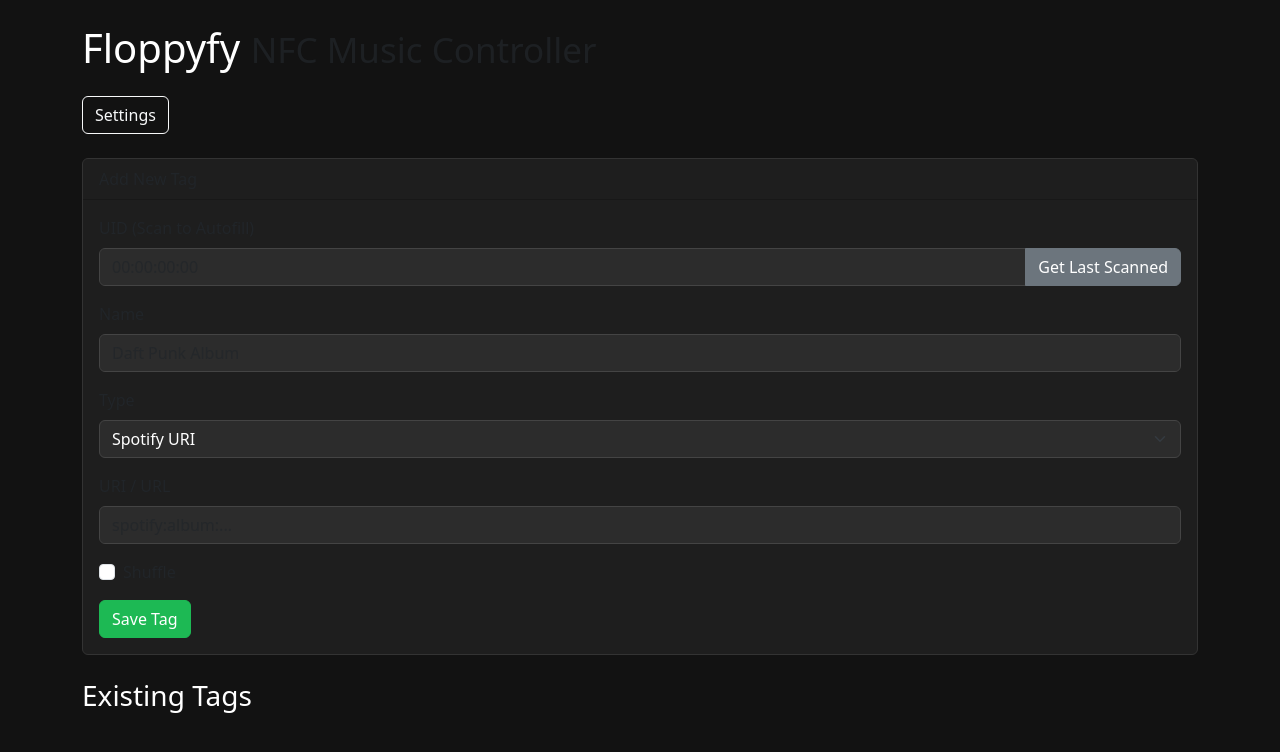
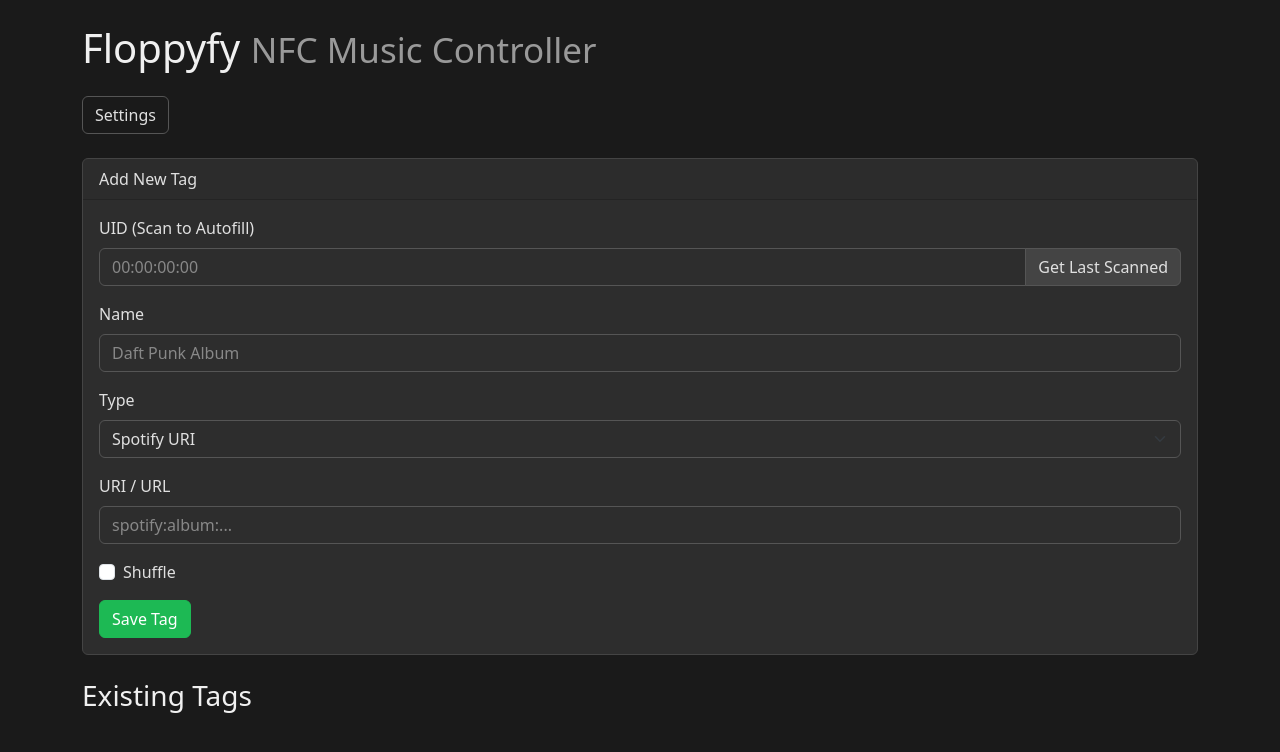
Before and after one commit to janniklas-jakob/floppyfy, a Flask app: page / in a window 1280 px wide. Shown: the top 752 px of the page. Run offline with Flask 3, Linux system fonts and the light colour scheme.

Commit message:
Make Web UI readable

```diff
--- a/src/templates/index.html
+++ b/src/templates/index.html
@@ -8,30 +8,95 @@
     <link href="https://cdn.jsdelivr.net/npm/bootstrap@5.3.0/dist/css/bootstrap.min.css" rel="stylesheet">
     <style>
         body {
-            background-color: #121212;
-            color: #ffffff;
+            background-color: #1a1a1a;
+            color: #e0e0e0 !important;
         }
 
         .card {
-            background-color: #1e1e1e;
-            border-color: #333;
+            background-color: #2d2d2d;
+            border: 1px solid #444;
+            color: #e0e0e0 !important;
+        }
+
+        .card-title,
+        .card-subtitle,
+        .card-text,
+        .card-body {
+            color: #e0e0e0 !important;
         }
 
         .form-control,
         .form-select {
-            background-color: #2c2c2c;
-            border-color: #444;
-            color: #fff;
+            background-color: #2d2d2d;
+            border-color: #555;
+            color: #e0e0e0 !important;
+        }
+
+        .form-control::placeholder {
+            color: #888;
+        }
+
+        .form-label,
+        .form-check-label {
+            color: #e0e0e0 !important;
         }
 
         .btn-primary {
             background-color: #1db954;
             border-color: #1db954;
+            color: #fff !important;
         }
 
         .btn-primary:hover {
             background-color: #1ed760;
             border-color: #1ed760;
+        }
+
+        .btn-secondary {
+            background-color: #444;
+            border-color: #555;
+            color: #e0e0e0 !important;
+        }
+
+        .btn-secondary:hover {
+            background-color: #555;
+        }
+
+        .btn-danger {
+            background-color: #dc3545;
+            color: #fff !important;
+        }
+
+        .btn-outline-light {
+            border-color: #555;
+            color: #e0e0e0 !important;
+        }
+
+        .btn-outline-light:hover {
+            background-color: #444;
+            color: #fff !important;
+            border-color: #666;
+        }
+
+        .text-muted {
+            color: #999 !important;
+        }
+
+        h1,
+        h3,
+        h5,
+        h6 {
+            color: #f0f0f0 !important;
+        }
+
+        small {
+            color: #aaa !important;
+        }
+
+        .input-group-text {
+            background-color: #2d2d2d;
+            border-color: #555;
+            color: #e0e0e0 !important;
         }
     </style>
 </head>
```
Also changed, not shown: src/templates/settings.html (+48 -7 lines).
